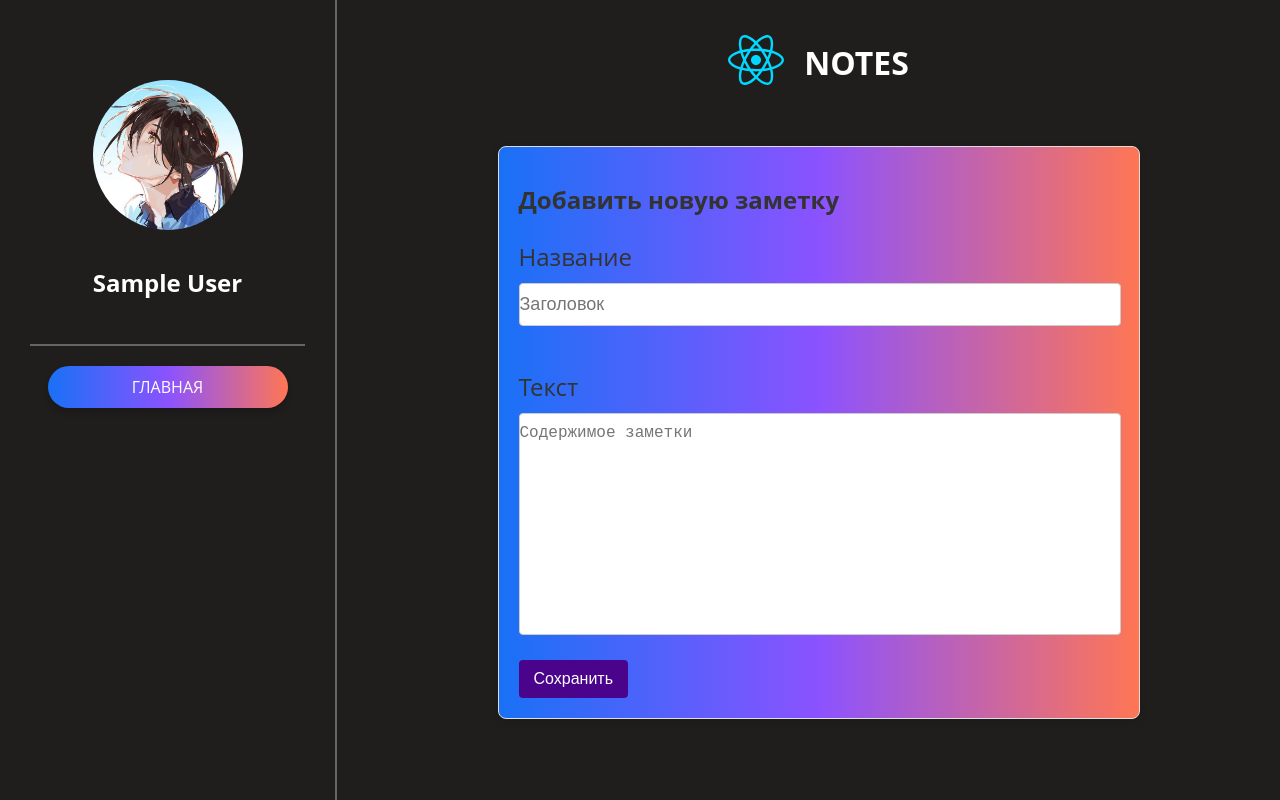
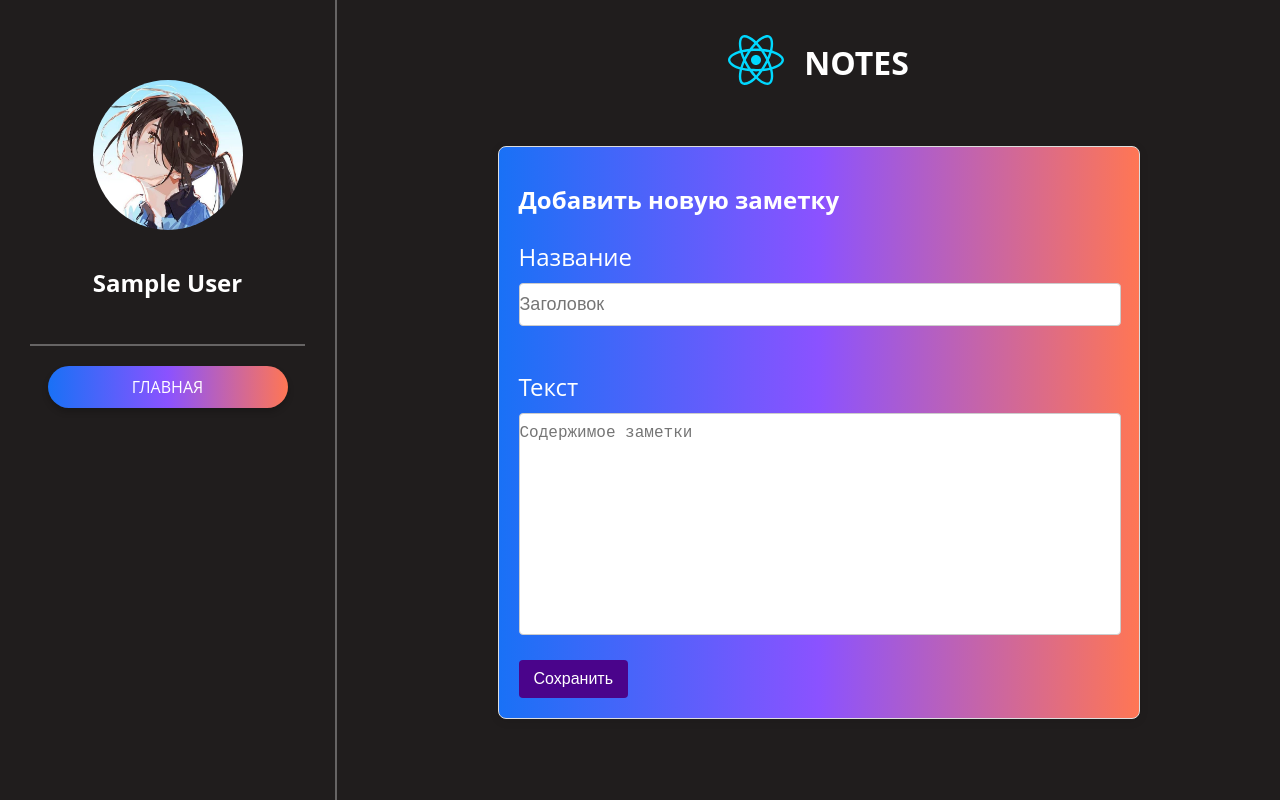
Before and after one commit to xHetso/scratchpad-frontend, a React (Vite) app: page /add-note in a window 1280 px wide. Shown: the top 800 px of the page. Built offline with nearby package versions, Linux system fonts and the light colour scheme; sample sign-in values are in the browser's storage.

Commit message:
Пофиксил ошибки

```diff
--- a/src/components/AddNote/AddNote.module.css
+++ b/src/components/AddNote/AddNote.module.css
@@ -11,7 +11,7 @@
 .title {
   font-size: 24px;
   margin-bottom: 10px;
-  color: #333;
+  color: white;
 }
 
 .input {
--- a/src/components/NoteForm/NoteForm.module.css
+++ b/src/components/NoteForm/NoteForm.module.css
@@ -1,7 +1,7 @@
 .title {
   font-size: 24px;
   margin-bottom: 10px;
-  color: #333;
+  color: white;
 }
 
 .input {
--- a/src/pages/Note/Note.module.css
+++ b/src/pages/Note/Note.module.css
@@ -11,7 +11,7 @@
 .title {
   font-size: 24px;
   margin-bottom: 10px;
-  color: #333;
+  color: white;
 }
 
 .input {
```
